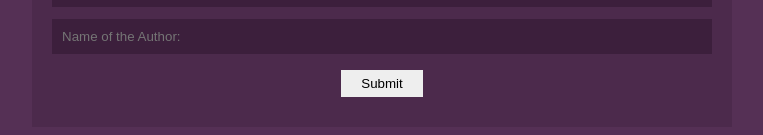
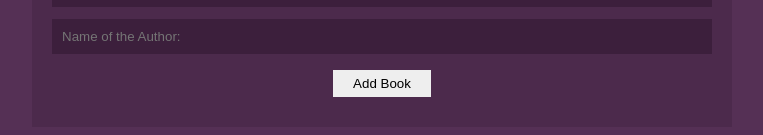
Before and after one commit to PawanGunawardhana/Book-List, a React (Create React App) app: page / in a window 1280 px wide. Shown: the part 367-502 px from the top of the page, without its empty margins (258-1021 px from the left). Built offline with nearby package versions, Linux system fonts and the light colour scheme.

Commit message:
This contains the  files without using reducers and useReducer hook at all.

```diff
--- a/src/components/BookForm.js
+++ b/src/components/BookForm.js
@@ -34,7 +34,7 @@ const NewBookForm = () => {
           setAuthor(e.target.value);
         }}
       />
-      <input type="submit" value="Submit" />
+      <input type="submit" value="Add Book" />
     </form>
   );
 };
```
